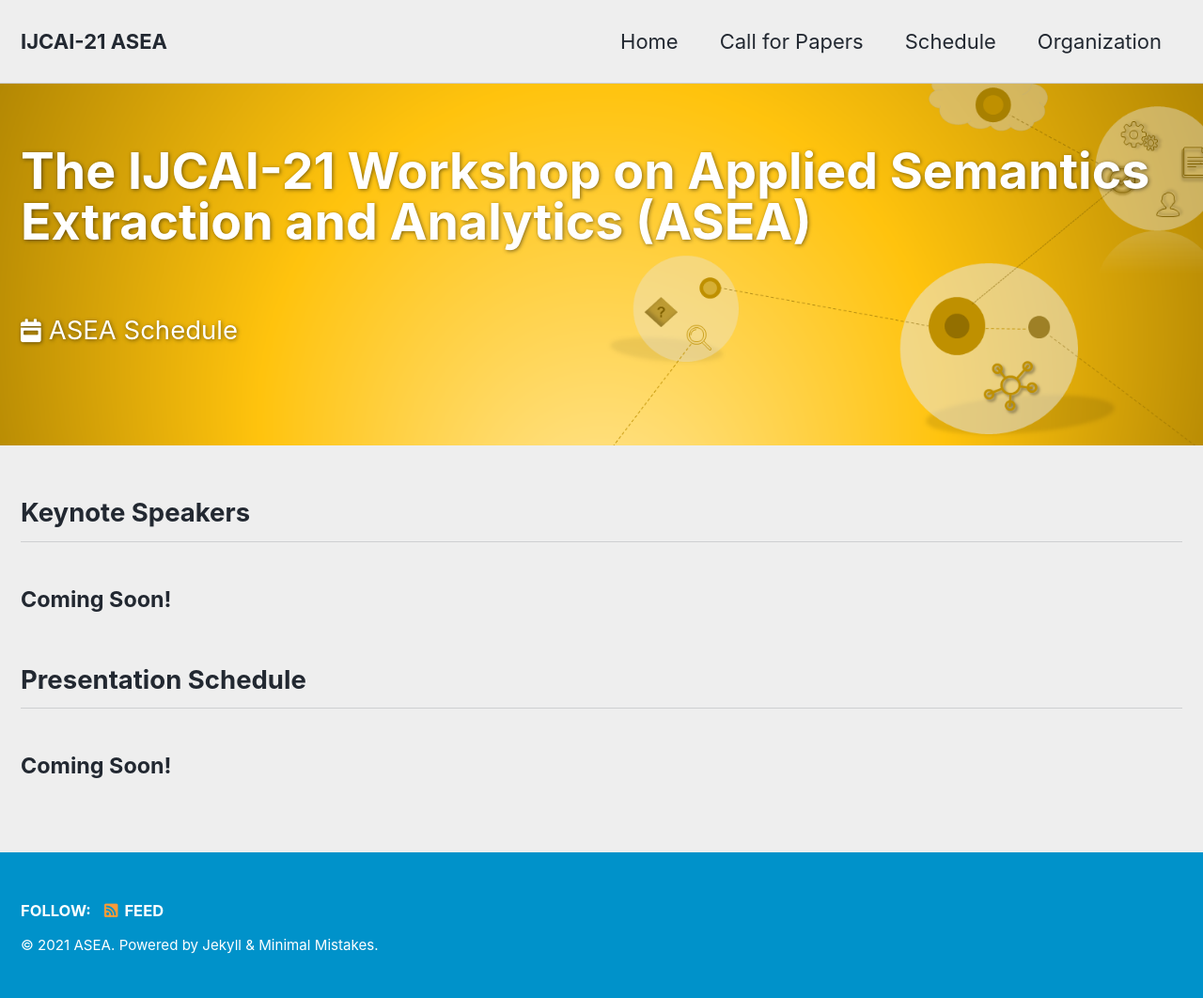
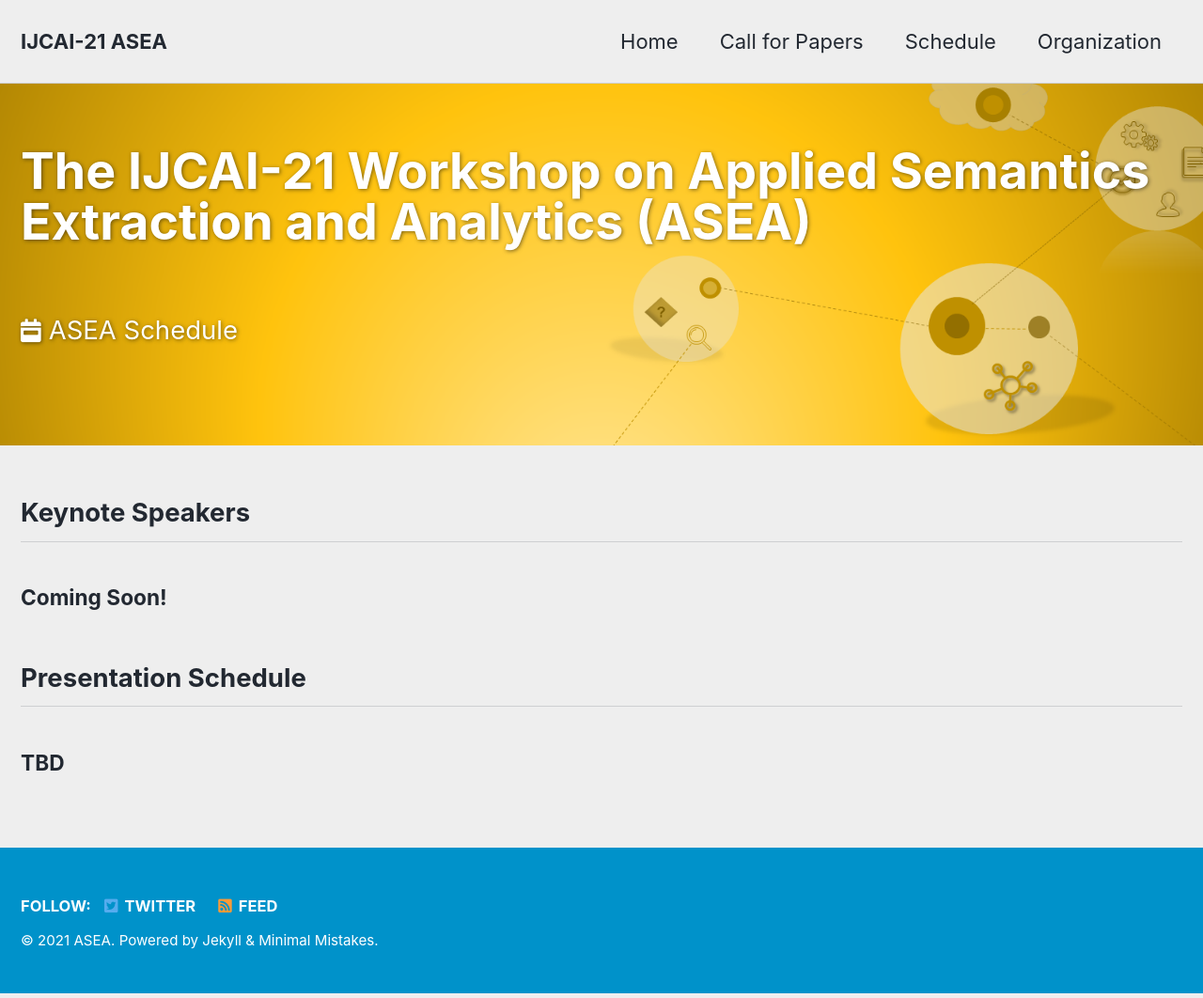
Before and after one commit to asea2021/ijcai-asea2021, a Jekyll site: the page built from _pages/schedule.md, in a window 1280 px wide. Shown: the whole page at 94% size. Built offline with Jekyll 4.4.1, drawn with Linux system fonts in a browser that asks for light colours; cached includes are drawn as plain includes.

Commit message:
Trivial changes

```diff
--- a/_config.yml
+++ b/_config.yml
@@ -111,7 +111,7 @@
   links:
     - label: "Twitter"
       icon: "fab fa-fw fa-twitter-square"
-      url:
+      url: https://twitter.com/hashtag/asea2021?f=tweets
     - label: "GitHub"
       icon: "fab fa-fw fa-github"
       url:
--- a/_pages/schedule.md
+++ b/_pages/schedule.md
@@ -8,6 +8,6 @@
 excerpt: '<br/><span class="fa fa-calendar-week" style="margin-right:8px; font-size: 90%;"></span>ASEA Schedule<br/>'
 ---
 <h2>Keynote Speakers</h2>
-<h4>Coming Soon!</h4>
+<h5>Coming Soon!</h5>
 <h2>Presentation Schedule</h2>
-<h4>Coming Soon!</h4>
+<h5>TBD</h5>
```
Also changed, not shown: _pages/call_for_papers.md (+1 -1 lines), _pages/home.md (+3 -1 lines).
